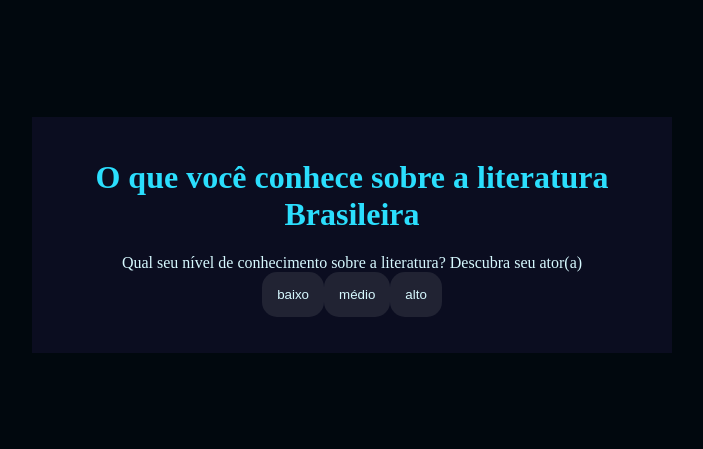
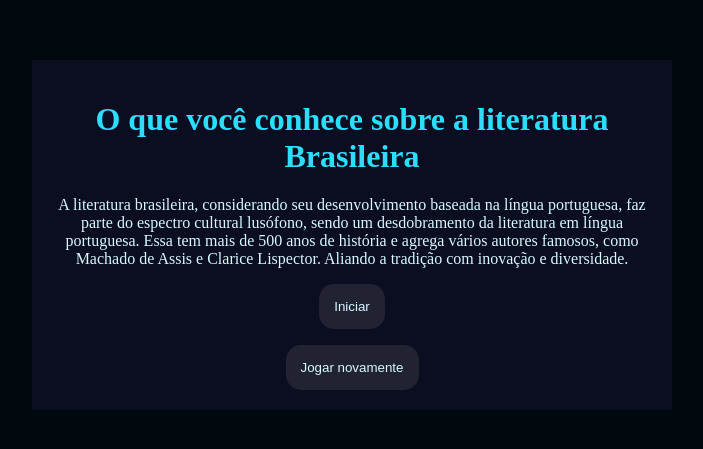
Before and after one commit to armstrongluiza/projeto-IA-atualizado, a plain HTML site: page index.html in a window 1280 px wide. Shown: the part 173-622 px from the top of the page, without its empty margins (288-991 px from the left). Drawn offline with Linux system fonts and the light colour scheme.

Commit message:
Update index.html

```diff
--- a/index.html
+++ b/index.html
@@ -2,19 +2,34 @@
 <html lang="pt-br">
 <head>
 <meta charset="UTF-8">
-    <meta name="viewport" content="width=device-width, initial-scale=1.0">
+
+<meta name="viewport" content="width=device-width, initial-
+scale=1.0">
+
 <link rel="stylesheet" href="style.css">
 <title>O que você conhece sobre a literatura Brasileira</title>
 </head>
 <body>
 <div class="caixa-principal">
 <h1>O que você conhece sobre a literatura Brasileira</h1>
+<div class="tela-inicial">
+
+<p>A literatura brasileira, considerando seu desenvolvimento baseada na língua portuguesa, faz parte do espectro cultural lusófono,
+    sendo um desdobramento da literatura em língua portuguesa.
+   Essa tem mais de 500 anos de história e agrega vários autores famosos, como Machado de Assis e Clarice Lispector.
+    Aliando a tradição com inovação e diversidade.
+</p>
+<button class="iniciar-btn">Iniciar</button>
+</div>
 <div class="caixa-perguntas"></div>
 <div class="caixa-alternativas"></div>
 <div class="caixa-resultado">
 <p class="texto-resultado"></p>
+<button class="novamente-btn">Jogar novamente</button>
 </div>
 </div>
-<script src="script.js"></script>
+<script type="module" src="js/aleatorio.js"></script>
+<script type="module" src="js/perguntas.js"></script>
+<script type="module" src="js/script.js"></script>
 </body>
 </html>
```
Lines whose indentation alone changed are shown as unchanged.
